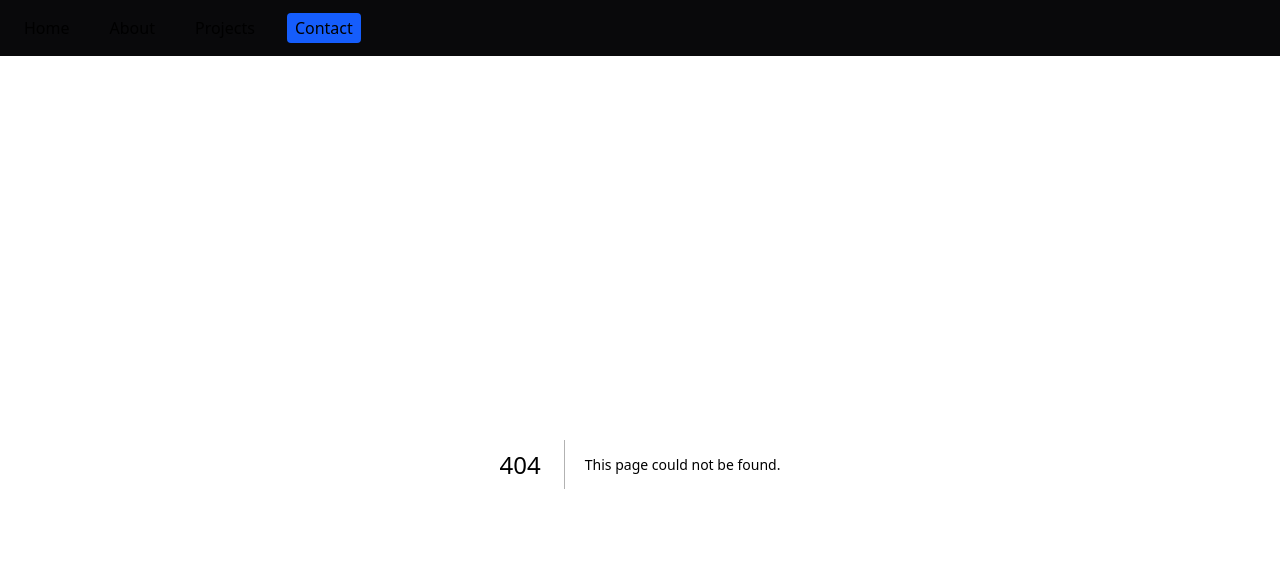
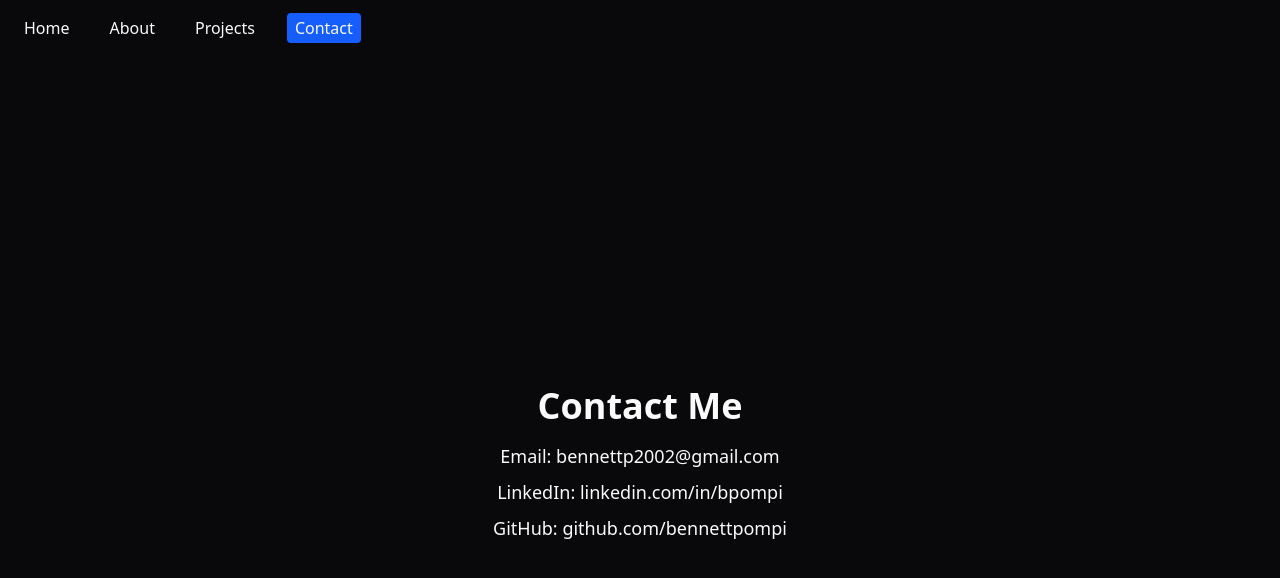
Before and after one commit to BennettPompi/personal-site, a Next.js app: page /contact in a window 1280 px wide. Before the commit this address had no page. Shown: the top 578 px of the page. Built offline with nearby package versions, Linux system fonts and the light colour scheme.

Commit message:
placeholder content

```diff
--- a/src/app/HomePage.tsx
+++ b/src/app/HomePage.tsx
@@ -11,7 +11,7 @@ export default function HomePage() {
         <div className="relative h-screen w-screen overflow-hidden">
             <canvas ref={canvasRef} className="absolute inset-0 z-0" />
             <div className="flex h-screen w-screen items-center justify-center">
-                <p className="absolute top-1/8 left-1/2 transform -translate-x-1/2 text-6xl font-mono animate-typing overflow-hidden whitespace-nowrap border-r-[0.5em] border-green-400 box-content z-10">
+                <p className="absolute top-1/8 left-1/2 transform translate-x-[calc(-50%+0.25em)] text-6xl font-mono animate-typing overflow-hidden whitespace-nowrap border-r-[0.5em] box-content z-10">
                     Hello, world!
                 </p>
                 <div className="relative z-10 flex h-full flex-col items-center justify-center px-6 text-center">
@@ -19,11 +19,11 @@ export default function HomePage() {
                         Bennett Pompi
                     </h1>
                     <p className="text-lg md:text-2xl mb-6">
-                        Software Engineer | Full-Stack | Product-Focused
+                        Software Engineer | Full-Stack
                     </p>
                     <p className="text-lg md:text-2xl mb-6">
                         {
-                            "(In case you can't tell, still very much working on this site)"
+                            "(In case you can't tell, I'm still very much working on this site)"
                         }
                     </p>
                     <div className="flex gap-4">
--- /dev/null
+++ b/src/app/about/page.tsx
@@ -0,0 +1,10 @@
+export default function AboutPage() {
+    return (
+        <div className="flex flex-col items-center justify-center h-screen">
+            <h1 className="text-4xl font-bold">About Me</h1>
+            <p className="mt-4 text-lg">CONTENT HERE</p>
+            <p className="mt-2 text-lg">MORE CONTENT</p>
+        </div>
+    );
+}
+// Compare this snippet from src/app/page.tsx:
--- /dev/null
+++ b/src/app/contact/page.tsx
@@ -0,0 +1,10 @@
+export default function ContactPage() {
+    return (
+        <div className="flex flex-col items-center justify-center h-screen">
+            <h1 className="text-4xl font-bold">Contact Me</h1>
+            <p className="mt-4 text-lg">Email: bennettp2002@gmail.com</p>
+            <p className="mt-2 text-lg">LinkedIn: linkedin.com/in/bpompi</p>
+            <p className="mt-2 text-lg">GitHub: github.com/bennettpompi</p>
+        </div>
+    );
+}
--- a/src/app/globals.css
+++ b/src/app/globals.css
@@ -119,7 +119,7 @@
     font-size: 3.75rem;
     color: #41FF00;
     margin-top: 0;
-    animation: typing 2s steps(13) 1s forwards, blink 0.8s step-end infinite;
+    animation: typing 2s steps(13) .75s forwards, blink 0.8s step-end infinite;
     animation-fill-mode: forwards;
 }
 
--- /dev/null
+++ b/src/app/projects/page.tsx
@@ -0,0 +1,9 @@
+export default function ProjectsPage() {
+    return (
+        <div className="flex flex-col items-center justify-center h-screen">
+            <h1 className="text-4xl font-bold">Projects</h1>
+            <p className="mt-4 text-lg">CONTENT HERE</p>
+            <p className="mt-2 text-lg">MORE CONTENT</p>
+        </div>
+    );
+}
```
